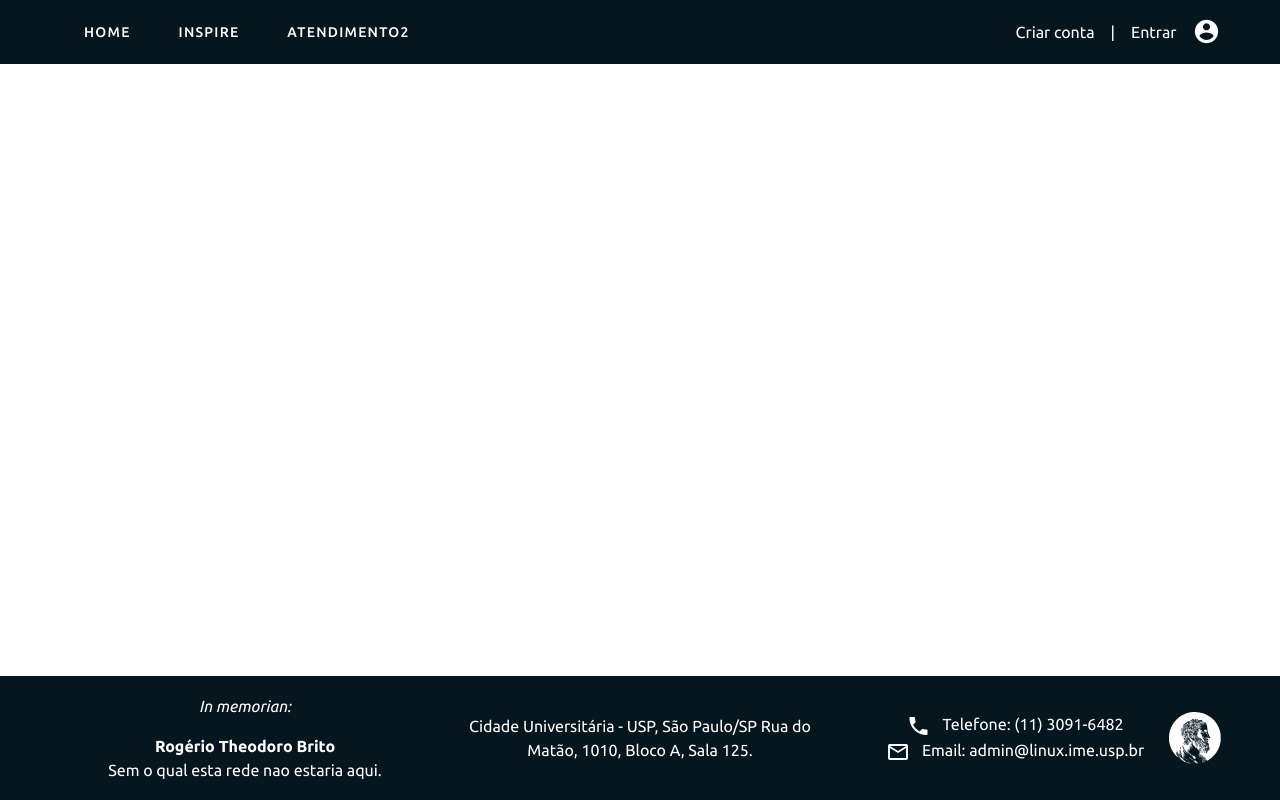
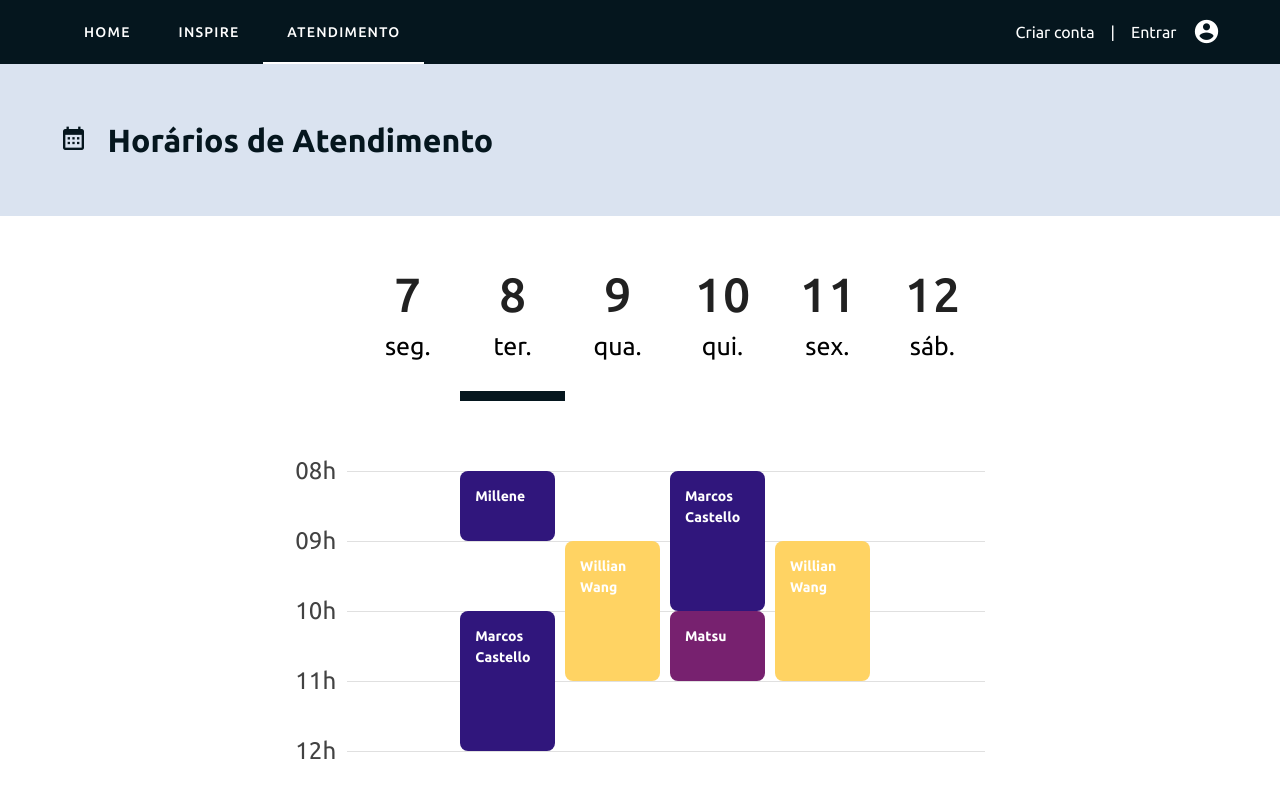
Before and after one commit to uspcodelab/bootcamp-2022, a Nuxt app in the folder frontend/: page /atendimento in a window 1280 px wide. Shown: the top 800 px of the page. Built offline with nearby package versions, Linux system fonts and the light colour scheme.

Commit message:
Corrige nome da página e atualiza design do calendário
Signed-off-by: José Lucas Silva Mayer <josemayer@usp.br>

```diff
--- a/frontend/components/CalendarioSemanal.vue
+++ b/frontend/components/CalendarioSemanal.vue
@@ -1,22 +1,25 @@
 <template>
-  <v-row>
-    <v-col>
-      <v-sheet>
+  <v-row justify="center">
+    <v-col cols="12" md="8">
         <v-calendar
           :now="today"
           :value="today"
           ref="calendar"
-          :events="events"
           type="week"
           light
+	  :events="events"
           locale="pt"
           color="blue"
           :first-interval="7"
           :interval-minutes="60"
           :interval-count="14"
+	  interval-height="70px"
           :weekdays="[1, 2, 3, 4, 5, 6]"
-        ></v-calendar>
-      </v-sheet>
+	>
+	  <template v-slot:event="{ event }">
+	    {{event.name}}
+	  </template>
+	</v-calendar>
     </v-col>
   </v-row>
 </template>
@@ -27,18 +30,48 @@ export default {
     today: "2019-01-08",
     events: [
       {
-        name: "Weekly Meeting",
-        start: "2019-01-07 09:00",
-        end: "2019-01-07 10:00",
+        name: "Millene",
+        start: "2019-01-08 08:00",
+        end: "2019-01-08 09:00",
+	color: '#30167C',
       },
       {
-        name: "Mash Potatoes",
-        start: "2019-01-09 12:30",
-        end: "2019-01-09 15:30",
+        name: "Marcos Castello",
+        start: "2019-01-08 10:00",
+        end: "2019-01-08 12:00",
+	color: '#30167C',
+      },
+      {
+        name: "Willian Wang",
+	start: "2019-01-09 09:00",
+	end: "2019-01-09 11:00",
+	color: "#FFD363",
+      },
+      {
+        name: "Marcos Castello",
+        start: "2019-01-10 08:00",
+        end: "2019-01-10 10:00",
+	color: '#30167C',
+      },
+      {
+        name: "Matsu",
+	start: "2019-01-10 10:00",
+	end: "2019-01-10 11:00",
+	color: "#77216F",
+      },
+      {
+      	name: "Willian Wang",
+	start: "2019-01-11 09:00",
+	end: "2019-01-11 11:00",
+	color: "#FFD363",
       },
     ],
-    diasDaSemana: ["DOM", "SEG", "TER", "QUA", "QUI", "SEX", "SAB"],
   }),
+  methods: {
+    getEventColor (event) {
+      return event.color
+    },
+  },
   mounted() {
     this.$refs.calendar.scrollToTime("08:00");
   },
@@ -46,50 +79,81 @@ export default {
 </script>
 
 <style>
-.my-event {
-  overflow: hidden;
-  text-overflow: ellipsis;
-  white-space: nowrap;
-  border-radius: 2px;
-  background-color: #1867c0;
-  color: #ffffff;
-  border: 1px solid #1867c0;
-  font-size: 12px;
-  padding: 3px;
-  cursor: pointer;
-  margin-bottom: 1px;
-  left: 4px;
-  margin-right: 8px;
-  position: relative;
-}
-
-.my-event.with-time {
-  position: absolute;
-  right: 4px;
-  margin-right: 0px;
-}
-
 .v-calendar {
   padding: 5%;
 }
-.v-calendar-daily_head-weekday {
+
+.v-calendar-daily {
+  border: none !important;
+}
+
+.v-calendar .v-calendar-daily_head-weekday {
   color: black !important;
   font-size: 25px !important;
 }
-.v-btn {
+
+.v-calendar .v-calendar-daily__interval-text {
+  font-size: 24px;
+  top: -18px;
+  margin-right: 10px;
+}
+
+.v-calendar .v-calendar-daily__interval:not(:first-of-type) > .v-calendar-daily__interval-text:after {
+  content: "h";
+}
+
+.theme--light.v-calendar-events .v-event-timed {
+  border: none !important;
+}
+
+.v-calendar .v-event-timed {
+  font-size: 20px;
+  padding: 15px;
+  border-radius: 8px !important;
+  color: #ffffff;
+  font-weight: bold;
+  font-size: 14px !important;
+  white-space: normal !important;
+}
+
+.v-calendar .v-calendar-daily__intervals-head,
+.v-calendar .v-calendar-daily_head-day,
+.v-calendar .v-calendar-daily__intervals-body,
+.v-calendar .v-calendar-daily__day {
+  border-right: none !important;
+}
+
+.v-calendar .v-btn {
   visibility: hidden !important;
 }
-.v-application .blue {
+
+.v-calendar .v-calendar-daily_head-weekday {
+  text-transform: none !important;
+}
+
+.v-calendar .v-calendar-daily_head-day {
+  border-bottom: 10px solid rgba(0, 0, 0, 0) !important;
+}
+
+.v-calendar .v-calendar-daily__intervals-head::after {
+  background: none !important;
+}
+
+.v-calendar .v-calendar-daily_head-day.v-present {
+  border-bottom: 10px solid #05161e !important;
+}
+
+.v-calendar .v-application .blue {
   visibility: hidden !important;
 }
-.v-application .blue--text {
+.v-calendar .v-application .blue--text {
   color: black !important;
 }
-.v-btn__content {
+.v-calendar .v-btn__content {
   visibility: visible !important;
-  font-size: 30px !important;
+  font-size: 48px !important;
 }
-.v-calendar-daily_head-day {
+.v-calendar .v-calendar-daily_head-day {
   display: flex !important;
   flex-direction: column-reverse !important;
   padding-bottom: 25px !important;
--- a/frontend/components/TabsMenu.vue
+++ b/frontend/components/TabsMenu.vue
@@ -23,8 +23,8 @@ export default {
         link: "/inspire",
       },
       {
-        name: "Atendimento2",
-        link: "/atendimento2",
+        name: "Atendimento",
+        link: "/atendimento",
       },
     ],
   }),
--- a/frontend/layouts/default.vue
+++ b/frontend/layouts/default.vue
@@ -61,8 +61,8 @@ export default {
         },
         {
           icon: "mdi-calendar-month",
-          title: "Atendimento2",
-          to: "/atendimento2",
+          title: "Atendimento",
+          to: "/atendimento",
         },
       ],
       miniVariant: false,
--- a/frontend/pages/atendimento2.vue
+++ b/frontend/pages/atendimento.vue
@@ -1,7 +1,9 @@
 <template>
   <div>
     <SecaoTitulo icon="mdi-calendar-month" title="Horários de Atendimento" />
-    <CalendarioSemanal />
+    <v-container>
+      <CalendarioSemanal />
+    </v-container>
   </div>
 </template>
 
```
